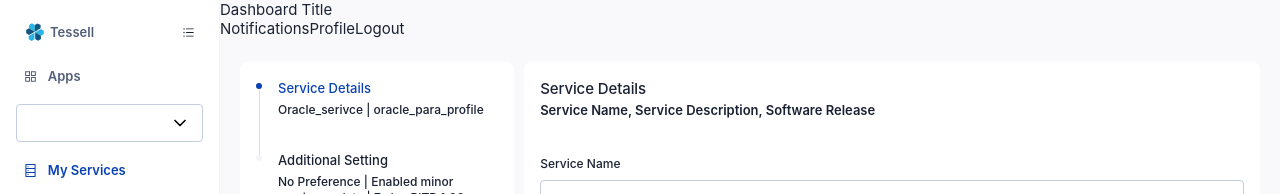
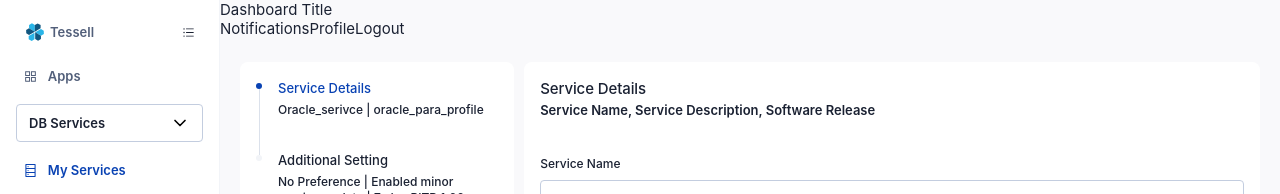
Before and after one commit to Avni1802/ui-design-system, a React (Vite) app: page / in a window 1280 px wide. Shown: the top 194 px of the page. Built offline with nearby package versions, Linux system fonts and the light colour scheme.

Commit message:
fix: updated sidebar

```diff
--- a/src/components/Layout/Sidebar/Sidebar.tsx
+++ b/src/components/Layout/Sidebar/Sidebar.tsx
@@ -36,7 +36,10 @@ const Sidebar = React.forwardRef<HTMLButtonElement, SidebarProps>(() => {
                     iconLeading={<img src={logo} alt="logo" />}
                 />
                 <MenuItem label="Apps" showLeading iconLeading={<AppstoreOutlined />} />
-                <Input variant="select" options={[{ value: '', label: 'DB Services' }]} />
+                <Input
+                    variant="select"
+                    options={[{ value: 'DB Services', label: 'DB Services' }]}
+                />
                 <MenuItem
                     label="My Services"
                     active
```
